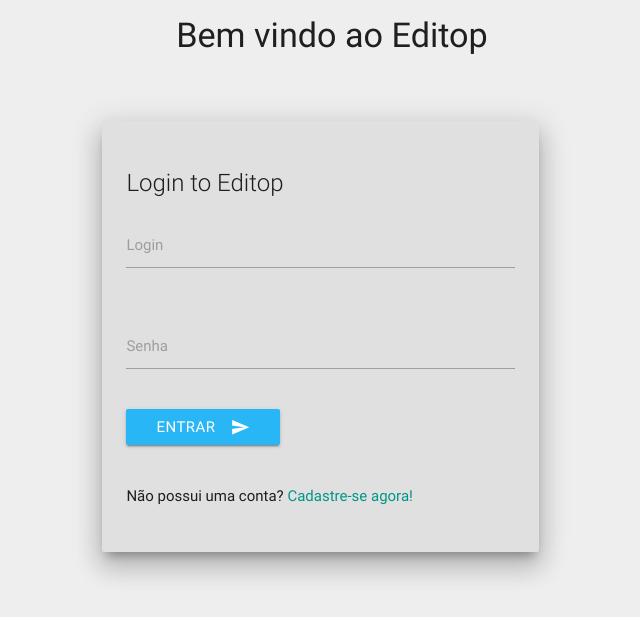
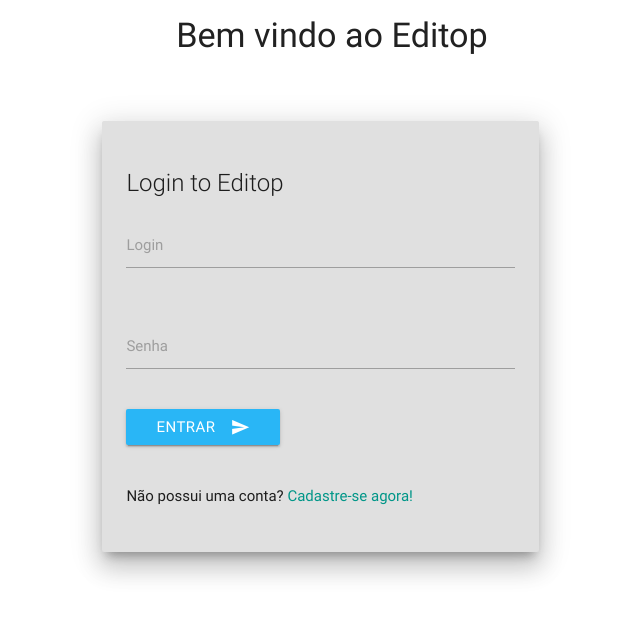
Before and after one commit to MarechalLima/site-pweb, a PHP site: page / in a window 1280 px wide. Shown: the top 617 px of the page, without its empty margins (308-948 px from the left). Run offline with PHP 8.4, Linux system fonts and the light colour scheme; some libraries are stand-ins or nearby versions.

Commit message:
Merge branch 'cadastro'
mudei pra branco

```diff
--- a/css/login.css
+++ b/css/login.css
@@ -13,7 +13,7 @@ img{
   margin-left: 44%;
 }
 body{
-  background: #eeeeee;
+  background: white;
 }
 .activator:hover{
   text-decoration: underline;
```
